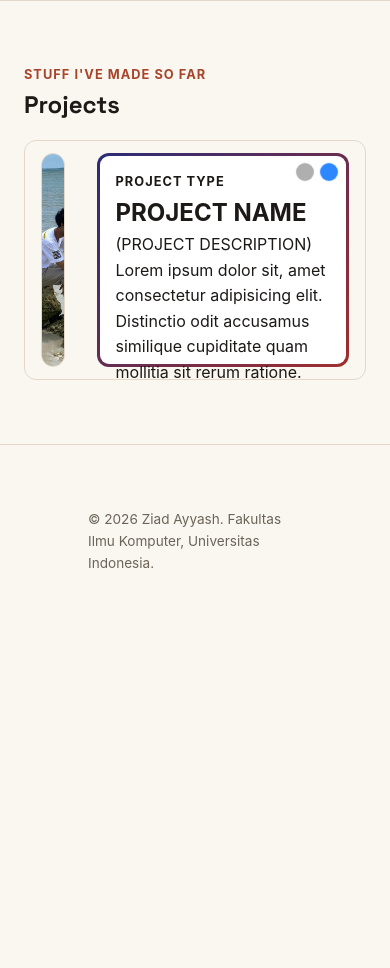
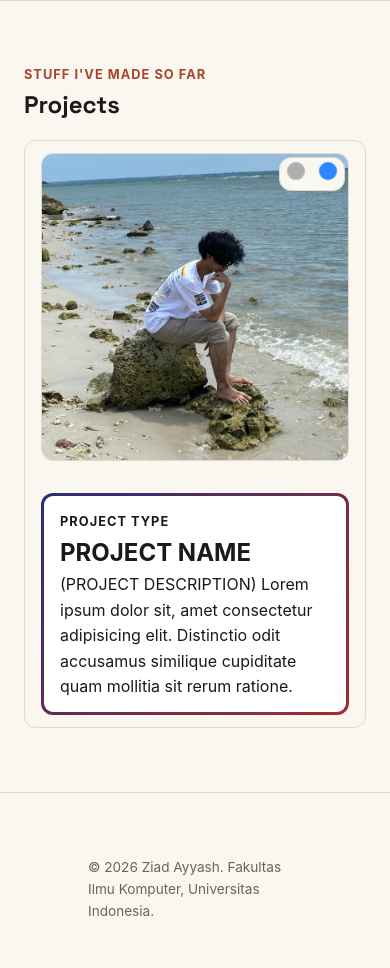
Before and after one commit to ziad-ayyash/myportofolio, a Django app: page /projects/ in a window 390 px wide. Shown: the part 74-1042 px from the top of the page. Before the commit the page ends 642 px from the top, so only its background shows below. Run offline with Django 5.2, Linux system fonts and the light colour scheme.

Commit message:
feat: Mobile Website UI Compatibility

```diff
--- a/static/css/style.css
+++ b/static/css/style.css
@@ -290,36 +290,6 @@ h1,
     border-top: 1px solid var(--line);
 }
 
-@media (max-width: 600px) {
-    .hero-grid {
-        grid-template-columns: 1fr;
-        grid-template-areas:
-            "identity"
-            "photo"
-            "details";
-    }
-
-    .hero-photo {
-        max-width: 220px;
-    }
-
-    .skill-list {
-        max-height: 300px;
-        padding-top: 20px;
-        padding-bottom: 20px;
-        overflow-y: scroll;
-        scroll-snap-type: y mandatory;
-    }
-
-    .card {
-        scroll-snap-align: center;
-    }
-
-    .social-links {
-        justify-content: flex-start;
-    }
-}
-
 /* Experiences Page */
 .experience-section {
     padding: 4rem 0;
@@ -444,7 +414,7 @@ h1,
     flex-direction: row;
     padding: 6px 8px;
     gap: 0.5rem;
-    top: 15px;
+    top: 16px;
     right: 20px;
 }
 
@@ -505,7 +475,7 @@ h1,
 
     border: 3px solid rgb(45, 135, 255);
     box-shadow: 0 0 1px 1px rgb(45, 135, 255),
-    inset 0 0 1px 1px rgb(45, 135, 255);
+        inset 0 0 1px 1px rgb(45, 135, 255);
 }
 
 .project-status .icon#released {
@@ -517,3 +487,55 @@ h1,
     background-color: rgb(45, 135, 255);
     box-shadow: 0 0 1px 1px rgb(45, 135, 255);
 }
+
+/*TODO: MOBILE WEB INTERFACE*/
+
+@media (max-width: 600px) {
+    .hero-grid {
+        grid-template-columns: 1fr;
+        grid-template-areas:
+            "identity"
+            "photo"
+            "details";
+    }
+
+    .hero-photo {
+        max-width: 220px;
+    }
+
+    .social-links {
+        justify-content: flex-start;
+    }
+
+    /* Skills */
+
+    .skill-list {
+        max-height: 300px;
+        padding-top: 20px;
+        padding-bottom: 20px;
+        overflow-y: scroll;
+        scroll-snap-type: y mandatory;
+    }
+
+    .skill-card {
+        scroll-snap-align: center;
+    }
+
+    /* Projects Section */
+    .project-card {
+        flex-direction: column;
+        height: fit-content;
+    }
+
+    .project-card .project-thumbnail {
+        aspect-ratio: 1 / 1;
+    }
+
+    .project-status-container {
+        padding: 3px 8px;
+        gap: 1rem;
+        background-color: var(--paper);
+        border: 1px solid var(--line);
+        border-radius: var(--radius);
+    }
+}
```
